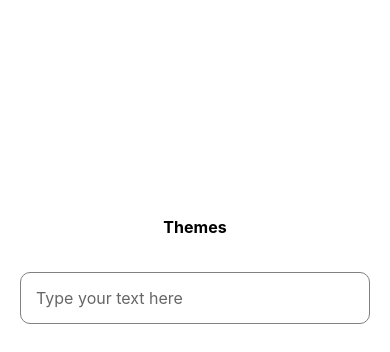
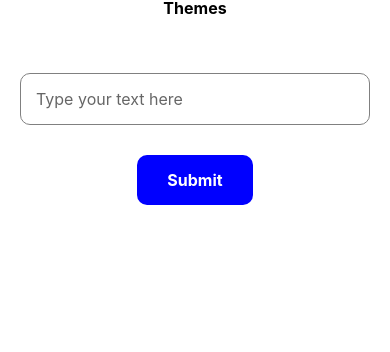
Before and after one commit to mriansabado/echo-text-app, a React Native app: screen / in a window 390 px wide. Shown: the part 201-553 px from the top of the page. Built offline with nearby package versions, Linux system fonts and the light colour scheme.

Commit message:
correcting the app name | moving up the text input

```diff
--- a/App.js
+++ b/App.js
@@ -1,5 +1,5 @@
 import React, { useState, useEffect } from 'react';
-import { View, Text, StyleSheet, TouchableOpacity, TextInput, TouchableWithoutFeedback, Keyboard, ScrollView, Switch, Dimensions } from 'react-native';
+import { View, Text, StyleSheet, TouchableOpacity, TextInput, TouchableWithoutFeedback, Keyboard, ScrollView, Switch, Dimensions, KeyboardAvoidingView, Platform } from 'react-native';
 import { NavigationContainer } from '@react-navigation/native';
 import { createStackNavigator } from '@react-navigation/stack';
 import { Ionicons } from '@expo/vector-icons';
@@ -8,12 +8,12 @@ import * as ScreenOrientation from 'expo-screen-orientation';
 
 const Stack = createStackNavigator();
 
-const BigWordApp = () => {
+const FontasticApp = () => {
   return (
     <NavigationContainer>
       <Stack.Navigator>
         <Stack.Screen name="Fontastic" component={HomeScreen} />
-        <Stack.Screen name="FontasticResults" component={BigWordScreen} />
+        <Stack.Screen name="FontasticResults" component={FontasticScreen} />
       </Stack.Navigator>
     </NavigationContainer>
   );
@@ -148,12 +148,20 @@ const HomeScreen = ({ navigation }) => {
             bottom: 0,
           }}
         />
-        <View style={[styles.contentContainer, { height: dimensions.height }]}>
+        <KeyboardAvoidingView
+          style={[styles.contentContainer, { height: dimensions.height }]}
+          behavior={Platform.OS === 'ios' ? 'padding' : 'height'}
+          keyboardVerticalOffset={Platform.OS === 'ios' ? 0 : 20}
+        >
           <View style={styles.switchContainer}>
             <Text style={styles.switchText}>Night Mode</Text>
             <Switch value={isNightMode} onValueChange={toggleNightMode} />
           </View>
-          <View style={styles.mainContent}>
+          <ScrollView
+            contentContainerStyle={styles.mainContent}
+            showsVerticalScrollIndicator={false}
+            keyboardShouldPersistTaps="handled"
+          >
             <TouchableOpacity style={styles.dropdownButton} onPress={toggleButtons}>
               <Text style={styles.dropdownText}>Themes</Text>
             </TouchableOpacity>
@@ -176,14 +184,14 @@ const HomeScreen = ({ navigation }) => {
             <TouchableOpacity style={styles.submitButton} onPress={handleEnterPress}>
               <Text style={styles.buttonText}>Submit</Text>
             </TouchableOpacity>
-          </View>
-        </View>
+          </ScrollView>
+        </KeyboardAvoidingView>
       </View>
     </TouchableWithoutFeedback>
   );
 };
 
-const BigWordScreen = ({ route, navigation }) => {
+const FontasticScreen = ({ route, navigation }) => {
   const { text, selectedAnimation, backgroundColor } = route.params;
 
   useEffect(() => {
@@ -224,7 +232,11 @@ const BigWordScreen = ({ route, navigation }) => {
           style={styles.animation}
         />
       )}
-      <ScrollView vertical>
+      <ScrollView
+        vertical
+        contentContainerStyle={styles.scrollContent}
+        showsVerticalScrollIndicator={false}
+      >
         <Text numberOfLines={5} style={styles.bigText} ellipsizeMode='clip'>{text}</Text>
       </ScrollView>
       <View style={styles.backButtonContainer}>
@@ -246,11 +258,12 @@ const styles = StyleSheet.create({
     width: '100%',
   },
   mainContent: {
-    flex: 1,
-    justifyContent: 'center',
+    flexGrow: 1,
+    justifyContent: 'flex-start',
     alignItems: 'center',
     paddingHorizontal: 20,
-    paddingTop: 100,
+    paddingTop: 120,
+    paddingBottom: 50,
   },
   switchContainer: {
     position: 'absolute',
@@ -276,6 +289,7 @@ const styles = StyleSheet.create({
     width: '100%',
     maxWidth: 500,
     marginBottom: 20,
+    marginTop: 20,
   },
   input: {
     flex: 1,
@@ -349,23 +363,31 @@ const styles = StyleSheet.create({
     minWidth: 50,
     overflow: 'hidden',
   },
+  scrollContent: {
+    flexGrow: 1,
+    justifyContent: 'center',
+    alignItems: 'center',
+    paddingBottom: 80,
+  },
   backButtonContainer: {
     position: 'absolute',
     bottom: 20,
+    left: 0,
+    right: 0,
+    alignItems: 'center',
   },
   backButton: {
     backgroundColor: 'transparent',
     borderWidth: 1,
-    borderColor: 'lightgray',
-    color: 'black',
-    paddingVertical: 10,
-    paddingHorizontal: 20,
-    borderRadius: 10,
+    borderColor: '#666',
+    paddingVertical: 8,
+    paddingHorizontal: 16,
+    borderRadius: 8,
   },
   backButtonText: {
-    color: 'gray',
-    fontWeight: 'bold',
-    fontSize: 18,
+    color: '#666',
+    fontWeight: '500',
+    fontSize: 14,
   },
   animation: {
     position: 'absolute',
@@ -378,4 +400,4 @@ const styles = StyleSheet.create({
   },
 });
 
-export default BigWordApp;
+export default FontasticApp;
--- a/app.json
+++ b/app.json
@@ -1,6 +1,6 @@
 {
   "expo": {
-    "name": "bigword-react-native",
+    "name": "Fontastic",
     "slug": "fontastic",
     "version": "1.0.0",
     "orientation": "default",
@@ -16,14 +16,14 @@
     ],
     "ios": {
       "supportsTablet": true,
-      "bundleIdentifier": "com.iandev808.bigtex"
+      "bundleIdentifier": "com.iandev808.fontastic"
     },
     "android": {
       "adaptiveIcon": {
         "foregroundImage": "./assets/adaptive-icon.png",
         "backgroundColor": "#ffffff"
       },
-      "package": "com.iandev808.bigtex"
+      "package": "com.iandev808.fontastic"
     },
     "web": {
       "favicon": "./assets/favicon.png"
```
Also changed, not shown: package.json (+9 -2 lines), 4 other files (tests, documents, lock files or other folders).
